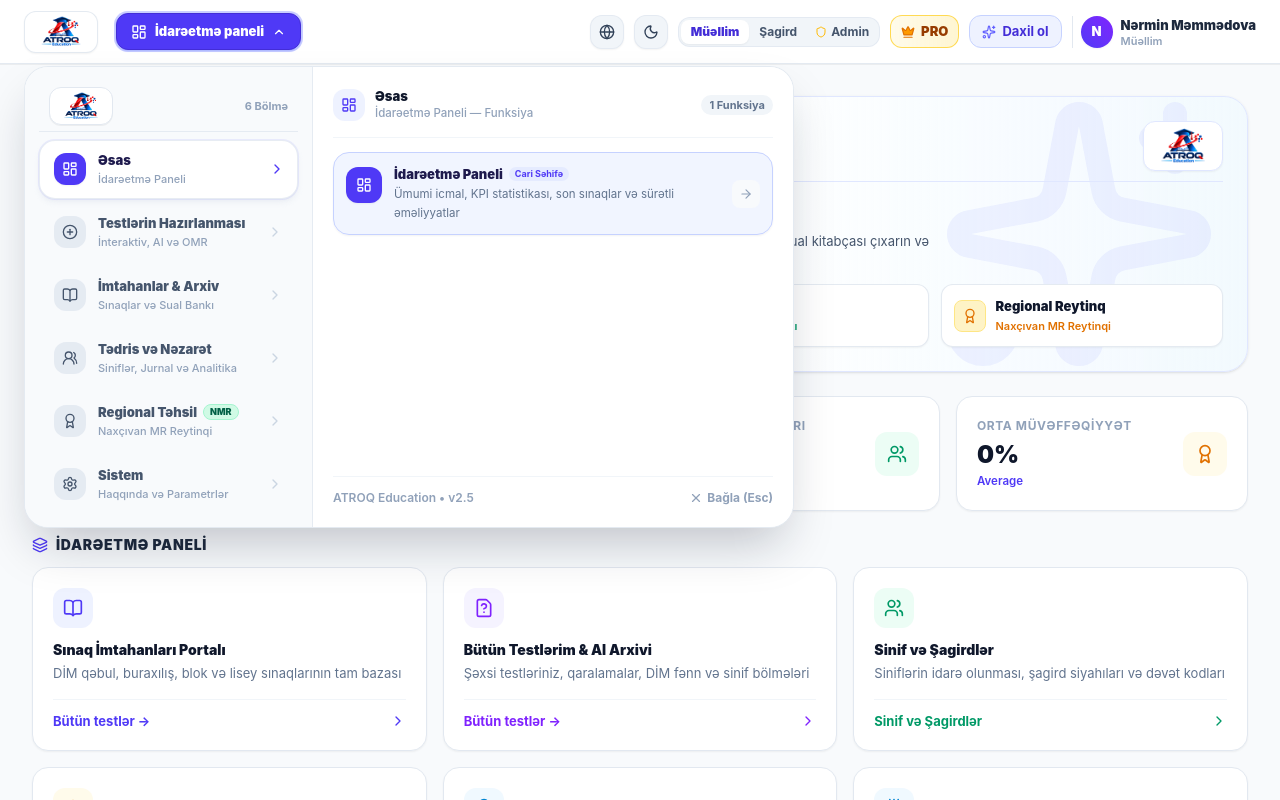
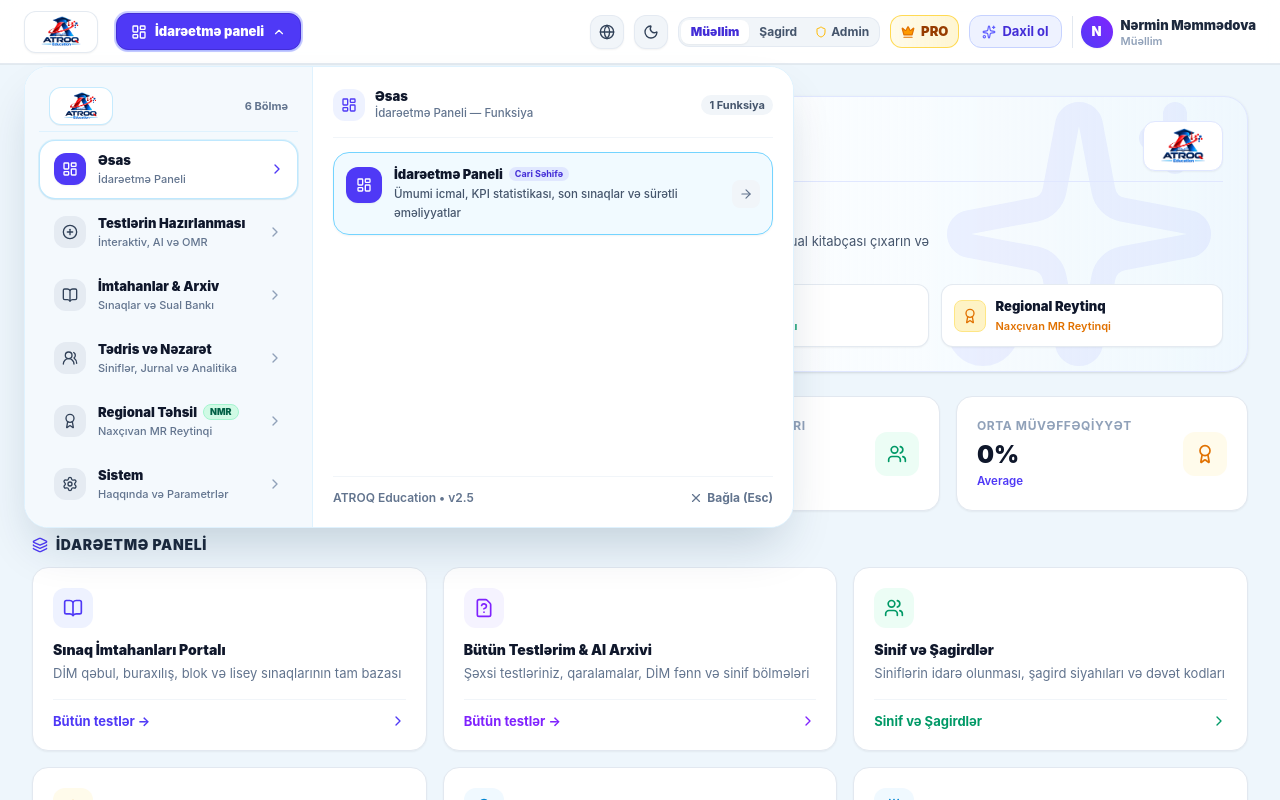
Before and after one commit to oghuzrustamli/testsayti, a React (Vite) app: page / in a window 1280 px wide. Both pictures are taken after a click on the button "İdarəetmə paneli". Built offline with nearby package versions, Linux system fonts and the light colour scheme; no server answers.

Commit message:
feat(ui): switch management panel & menus to light theme with white cards, dark text, ocean blue background, and remove video text from about menu

```diff
--- a/src/App.tsx
+++ b/src/App.tsx
@@ -123,7 +123,7 @@ export function App() {
   }
 
   return (
-    <div className="h-screen w-full flex flex-col overflow-hidden bg-slate-50 font-sans">
+    <div className="h-screen w-full flex flex-col overflow-hidden bg-[#eef6fc] font-sans">
       {/* Top Navigation - Immovably Fixed at the top across all pages */}
       <Navbar
         currentUser={currentUser}
@@ -176,7 +176,7 @@ export function App() {
         )}
 
         {/* Main Content Area - Split-view for OMR & AI test creators, scrollable for dashboard, exams hub & other pages */}
-        <main className={`flex-1 min-w-0 min-h-0 ${activeTab === 'omr_test' || activeTab === 'ai_test' ? 'overflow-hidden flex flex-col' : 'overflow-y-auto overflow-x-hidden'}`}>
+        <main className={`flex-1 min-w-0 min-h-0 bg-[#eef6fc] ${activeTab === 'omr_test' || activeTab === 'ai_test' ? 'overflow-hidden flex flex-col' : 'overflow-y-auto overflow-x-hidden'}`}>
           {viewingAnsweredTestId ? (
             <AnsweredTestPage
               testId={viewingAnsweredTestId}
--- a/src/components/NavigationMegaMenu.tsx
+++ b/src/components/NavigationMegaMenu.tsx
@@ -469,25 +469,25 @@ export const NavigationMegaMenu: React.FC<NavigationMegaMenuProps> = ({
         onClick={onClose}
       />
 
-      {/* Yuxarıdan açılan Əsas və Alt Menyu Qutusu */}
+      {/* Yuxarıdan açılan Əsas və Alt Menyu Qutusu (İşıqlı rejim, normal ağ qutular, qara yazılar) */}
       <div
         ref={menuRef}
-        className="fixed top-16 sm:top-[66px] left-3 sm:left-6 max-w-[calc(100vw-24px)] md:max-w-none bg-white dark:bg-slate-900 rounded-2xl sm:rounded-3xl shadow-2xl shadow-slate-900/25 border border-slate-200/90 dark:border-slate-800 overflow-hidden flex flex-col md:flex-row animate-in fade-in slide-in-from-top-2 duration-200 z-50 text-slate-800 dark:text-slate-100"
+        className="fixed top-16 sm:top-[66px] left-3 sm:left-6 max-w-[calc(100vw-24px)] md:max-w-none bg-white rounded-2xl sm:rounded-3xl shadow-2xl shadow-sky-950/20 border border-sky-100 overflow-hidden flex flex-col md:flex-row animate-in fade-in slide-in-from-top-2 duration-200 z-50 text-slate-900"
         style={{ maxHeight: 'calc(100vh - 84px)' }}
       >
         {/* ================================================================= */}
-        {/* SOL SÜTUN: ƏSAS MENYULAR SİYAHISI                                 */}
+        {/* SOL SÜTUN: ƏSAS MENYULAR SİYAHISI (Okean mavisi zərif fon)       */}
         {/* ================================================================= */}
-        <div className="w-full md:w-72 bg-slate-50/90 dark:bg-slate-950 border-b md:border-b-0 md:border-r border-slate-200/80 dark:border-slate-800 p-3 sm:p-3.5 flex flex-col overflow-y-auto shrink-0 select-none">
-          <div className="px-2.5 py-1.5 mb-2 flex items-center justify-between border-b border-slate-200/80 dark:border-slate-800">
-            <div className="bg-white px-2.5 py-1 rounded-xl border border-slate-200 dark:border-slate-700 shadow-2xs inline-flex items-center justify-center">
+        <div className="w-full md:w-72 bg-[#f4f9fd] border-b md:border-b-0 md:border-r border-sky-100 p-3 sm:p-3.5 flex flex-col overflow-y-auto shrink-0 select-none">
+          <div className="px-2.5 py-1.5 mb-2 flex items-center justify-between border-b border-sky-100">
+            <div className="bg-white px-2.5 py-1 rounded-xl border border-sky-200/80 shadow-2xs inline-flex items-center justify-center">
               <img
                 src="/assets/atroq-logo.png"
                 alt="ATROQ Education"
                 className="h-6 sm:h-7 w-auto object-contain"
               />
             </div>
-            <span className="text-[10px] font-bold text-slate-400 dark:text-slate-500">
+            <span className="text-[10px] font-bold text-slate-500">
               {currentMenu.length} {t.sectionsCount}
             </span>
           </div>
@@ -511,8 +511,8 @@ export const NavigationMegaMenu: React.FC<NavigationMegaMenuProps> = ({
                   }}
                   className={`w-full flex items-center justify-between px-3.5 py-2.5 rounded-xl sm:rounded-2xl text-left transition-all cursor-pointer group ${
                     isSelected
-                      ? 'bg-white dark:bg-slate-900 text-indigo-950 dark:text-white font-black shadow-md shadow-slate-200/60 dark:shadow-black/40 border border-slate-200/80 dark:border-slate-700 ring-1 ring-indigo-500/10'
-                      : 'text-slate-600 dark:text-slate-300 hover:text-slate-900 dark:hover:text-white hover:bg-white/70 dark:hover:bg-slate-900/60 border border-transparent font-bold'
+                      ? 'bg-white text-indigo-950 font-black shadow-xs border border-sky-200/90 ring-1 ring-sky-500/10'
+                      : 'text-slate-700 hover:text-slate-950 hover:bg-white/80 border border-transparent font-bold'
                   }`}
                 >
                   <div className="flex items-center gap-3 min-w-0">
@@ -521,15 +521,15 @@ export const NavigationMegaMenu: React.FC<NavigationMegaMenuProps> = ({
                         isSelected
                           ? 'bg-indigo-600 text-white shadow-xs'
                           : hasActiveChild
-                          ? 'bg-indigo-100 dark:bg-indigo-950 text-indigo-700 dark:text-indigo-300'
-                          : 'bg-slate-200/80 dark:bg-slate-800 text-slate-600 dark:text-slate-300'
+                          ? 'bg-sky-100 text-indigo-800'
+                          : 'bg-slate-200/80 text-slate-700'
                       }`}
                     >
                       <Icon className="w-4 h-4" />
                     </div>
                     <div className="truncate">
                       <div className="flex items-center gap-1.5">
-                        <span className="text-xs font-black truncate">{cat.label}</span>
+                        <span className="text-xs font-black truncate text-slate-900">{cat.label}</span>
                         {cat.badge && (
                           <span
                             className={`text-[9px] font-black px-1.5 py-0.2 rounded-full ${
@@ -540,7 +540,7 @@ export const NavigationMegaMenu: React.FC<NavigationMegaMenuProps> = ({
                           </span>
                         )}
                       </div>
-                      <p className="text-[10px] text-slate-400 dark:text-slate-500 font-medium truncate mt-0.5">
+                      <p className="text-[10px] text-slate-500 font-medium truncate mt-0.5">
                         {cat.subtitle}
                       </p>
                     </div>
@@ -549,8 +549,8 @@ export const NavigationMegaMenu: React.FC<NavigationMegaMenuProps> = ({
                   <ChevronRight
                     className={`w-4 h-4 shrink-0 transition-transform ${
                       isSelected
-                        ? 'text-indigo-600 dark:text-indigo-400 translate-x-0.5'
-                        : 'text-slate-300 dark:text-slate-600 group-hover:text-slate-400'
+                        ? 'text-indigo-600 translate-x-0.5'
+                        : 'text-slate-400 group-hover:text-slate-600'
                     }`}
                   />
                 </button>
@@ -560,32 +560,32 @@ export const NavigationMegaMenu: React.FC<NavigationMegaMenuProps> = ({
         </div>
 
         {/* ================================================================= */}
-        {/* SAĞ SÜTUN: SEÇİLMİŞ ƏSAS MENYUYA AİD ALT MENYULAR                 */}
+        {/* SAĞ SÜTUN: SEÇİLMİŞ ƏSAS MENYUYA AİD ALT MENYULAR (Ağ Kartlar)    */}
         {/* ================================================================= */}
-        <div className="w-full md:w-[440px] lg:w-[480px] bg-white dark:bg-slate-900 p-4 sm:p-5 flex flex-col justify-between overflow-y-auto select-none">
+        <div className="w-full md:w-[440px] lg:w-[480px] bg-white p-4 sm:p-5 flex flex-col justify-between overflow-y-auto select-none">
           <div>
             {/* Alt Menyu Başlığı */}
-            <div className="flex items-center justify-between pb-3.5 mb-3.5 border-b border-slate-100 dark:border-slate-800">
+            <div className="flex items-center justify-between pb-3.5 mb-3.5 border-b border-slate-100">
               <div className="flex items-center gap-2.5">
-                <div className="w-8 h-8 rounded-xl bg-indigo-50 dark:bg-indigo-950/80 text-indigo-600 dark:text-indigo-400 flex items-center justify-center">
+                <div className="w-8 h-8 rounded-xl bg-indigo-50 text-indigo-600 flex items-center justify-center">
                   {React.createElement(activeCategory.icon, { className: 'w-4 h-4' })}
                 </div>
                 <div>
-                  <h3 className="text-xs sm:text-sm font-black text-slate-900 dark:text-white leading-tight">
+                  <h3 className="text-xs sm:text-sm font-black text-slate-900 leading-tight">
                     {activeCategory.label}
                   </h3>
-                  <p className="text-[10.5px] text-slate-400 dark:text-slate-500 font-medium">
+                  <p className="text-[10.5px] text-slate-500 font-medium">
                     {activeCategory.subtitle} — {t.functionsCount}
                   </p>
                 </div>
               </div>
 
-              <span className="text-[10px] font-bold px-2 py-0.5 rounded-full bg-slate-100 dark:bg-slate-800 text-slate-500 dark:text-slate-400">
+              <span className="text-[10px] font-bold px-2 py-0.5 rounded-full bg-slate-100 text-slate-600">
                 {activeCategory.subItems.length} {t.functionsCount}
               </span>
             </div>
 
-            {/* Alt Menyu Bəndləri */}
+            {/* Alt Menyu Bəndləri (Normal Ağ Qutular, Qara Yazılar) */}
             <div className="flex flex-col gap-2">
               {activeCategory.subItems.map((sub) => {
                 const SubIcon = sub.icon;
@@ -597,8 +597,8 @@ export const NavigationMegaMenu: React.FC<NavigationMegaMenuProps> = ({
                     onClick={() => handleItemClick(sub.id)}
                     className={`group p-3 rounded-2xl border transition-all cursor-pointer flex items-center justify-between gap-3 ${
                       isItemActive
-                        ? 'bg-indigo-50/80 dark:bg-indigo-950/50 border-indigo-200 dark:border-indigo-800 text-indigo-950 dark:text-white shadow-xs'
-                        : 'bg-white dark:bg-slate-900 hover:bg-slate-50/90 dark:hover:bg-slate-800/80 border-slate-200/70 dark:border-slate-800 hover:border-indigo-200 dark:hover:border-indigo-700 hover:shadow-sm text-slate-800 dark:text-slate-200'
+                        ? 'bg-sky-50/90 border-sky-300 text-slate-950 shadow-xs'
+                        : 'bg-white hover:bg-sky-50/50 border-slate-200/90 hover:border-sky-300 hover:shadow-xs text-slate-900'
                     }`}
                   >
                     <div className="flex items-start gap-3 min-w-0">
@@ -606,14 +606,14 @@ export const NavigationMegaMenu: React.FC<NavigationMegaMenuProps> = ({
                         className={`w-9 h-9 rounded-xl flex items-center justify-center shrink-0 transition-transform group-hover:scale-105 mt-0.5 ${
                           isItemActive
                             ? 'bg-indigo-600 text-white shadow-xs'
-                            : 'bg-slate-100 dark:bg-slate-800 group-hover:bg-indigo-100 dark:group-hover:bg-indigo-950 text-slate-600 dark:text-slate-300 group-hover:text-indigo-700 dark:group-hover:text-indigo-300'
+                            : 'bg-slate-100 group-hover:bg-indigo-100 text-slate-700 group-hover:text-indigo-700'
                         }`}
                       >
                         <SubIcon className="w-4 h-4" />
                       </div>
                       <div className="min-w-0">
                         <div className="flex items-center gap-1.5 flex-wrap">
-                          <span className="text-xs sm:text-[13px] font-black group-hover:text-indigo-600 dark:group-hover:text-indigo-400 transition-colors">
+                          <span className="text-xs sm:text-[13px] font-black text-slate-900 group-hover:text-indigo-600 transition-colors">
                             {sub.label}
                           </span>
                           {sub.badge && (
@@ -626,18 +626,18 @@ export const NavigationMegaMenu: React.FC<NavigationMegaMenuProps> = ({
                             </span>
                           )}
                           {isItemActive && (
-                            <span className="text-[9px] font-bold text-indigo-600 dark:text-indigo-400 bg-indigo-100/70 dark:bg-indigo-950 px-1.5 py-0.2 rounded-full">
+                            <span className="text-[9px] font-bold text-indigo-700 bg-indigo-100 px-1.5 py-0.2 rounded-full">
                               {t.currentSection}
                             </span>
                           )}
                         </div>
-                        <p className="text-[10.5px] text-slate-500 dark:text-slate-400 line-clamp-2 mt-0.5 leading-relaxed">
+                        <p className="text-[10.5px] text-slate-600 line-clamp-2 mt-0.5 leading-relaxed font-medium">
                           {sub.description}
                         </p>
                       </div>
                     </div>
 
-                    <div className="w-7 h-7 rounded-lg bg-slate-50 dark:bg-slate-800 group-hover:bg-indigo-600 group-hover:text-white text-slate-400 flex items-center justify-center shrink-0 transition-all">
+                    <div className="w-7 h-7 rounded-lg bg-slate-100 group-hover:bg-indigo-600 group-hover:text-white text-slate-500 flex items-center justify-center shrink-0 transition-all">
                       <ArrowRight className="w-3.5 h-3.5" />
                     </div>
                   </div>
@@ -647,12 +647,12 @@ export const NavigationMegaMenu: React.FC<NavigationMegaMenuProps> = ({
           </div>
 
           {/* Menyu Alt Məlumat Zolağı */}
-          <div className="mt-4 pt-3 border-t border-slate-100 dark:border-slate-800 flex items-center justify-between text-[11px] text-slate-400 dark:text-slate-500">
+          <div className="mt-4 pt-3 border-t border-slate-100 flex items-center justify-between text-[11px] text-slate-500">
             <span className="font-semibold">ATROQ Education • v2.5</span>
             <button
               type="button"
               onClick={onClose}
-              className="text-slate-400 hover:text-slate-700 dark:hover:text-slate-200 font-bold flex items-center gap-1 cursor-pointer transition-colors"
+              className="text-slate-500 hover:text-slate-800 font-bold flex items-center gap-1 cursor-pointer transition-colors"
             >
               <X className="w-3.5 h-3.5" />
               <span>{t.closeEsc}</span>
--- a/src/index.css
+++ b/src/index.css
@@ -7,7 +7,9 @@
   }
 
   body {
-    @apply bg-slate-50 text-slate-900 antialiased min-h-screen selection:bg-indigo-500/20 selection:text-indigo-900;
+    background-color: #eef6fc;
+    color: #0f172a;
+    @apply antialiased min-h-screen selection:bg-indigo-500/20 selection:text-indigo-900;
     font-family: 'Plus Jakarta Sans', system-ui, -apple-system, BlinkMacSystemFont, 'Segoe UI', Roboto, Oxygen, Ubuntu, Cantarell, sans-serif;
   }
 }
--- a/src/pages/AiTestCreatorPage.tsx
+++ b/src/pages/AiTestCreatorPage.tsx
@@ -530,7 +530,7 @@ export const AiTestCreatorPage: React.FC<AiTestCreatorPageProps> = ({
   };
 
   return (
-    <div className="h-full w-full flex flex-col overflow-hidden bg-slate-50">
+    <div className="h-full w-full flex flex-col overflow-hidden bg-[#eef6fc]">
       {/* ==============================================================
           MƏRHƏLƏ 1: FƏNN, SİNİF, MÖVZU VƏ TEST PARAMETRLƏRİ
           ============================================================== */}
--- a/src/pages/AnsweredTestPage.tsx
+++ b/src/pages/AnsweredTestPage.tsx
@@ -400,7 +400,7 @@ export const AnsweredTestPage: React.FC<AnsweredTestPageProps> = ({
   };
 
   return (
-    <div className="min-h-screen bg-slate-100 flex flex-col justify-between">
+    <div className="min-h-screen bg-[#eef6fc] flex flex-col justify-between">
       {/* 1. TOP CONTROL BAR (Hidden during printing) */}
       <header className="bg-white border-b border-slate-200 sticky top-0 z-30 px-4 sm:px-8 py-3 shadow-2xs no-print">
         <div className="max-w-7xl mx-auto flex flex-wrap items-center justify-between gap-3">
--- a/src/pages/OmrTestCreatorPage.tsx
+++ b/src/pages/OmrTestCreatorPage.tsx
@@ -953,7 +953,7 @@ export const OmrTestCreatorPage: React.FC<OmrTestCreatorPageProps> = ({
   const unansweredCount = questionCount - answeredCount;
 
   return (
-    <div className="h-full flex flex-col bg-slate-100 overflow-hidden">
+    <div className="h-full flex flex-col bg-[#eef6fc] overflow-hidden">
       {/* 1. TOP HEADER TOOLBAR */}
       <header className="bg-white border-b border-slate-200 px-4 sm:px-6 py-2.5 flex flex-wrap items-center justify-between gap-3 shrink-0 shadow-2xs z-10">
         <div className="flex items-center gap-3">
--- a/src/pages/RegionalStatsPage.tsx
+++ b/src/pages/RegionalStatsPage.tsx
@@ -233,7 +233,7 @@ export const RegionalStatsPage: React.FC<RegionalStatsPageProps> = ({ user }) =>
   };
 
   return (
-    <div className="w-full min-h-full flex flex-col bg-slate-50 font-sans">
+    <div className="w-full min-h-full flex flex-col bg-[#eef6fc] font-sans">
       {/* ==============================================================
           1. YUXARI STATİSTİKA BAŞLIĞI VƏ ƏSAS İDARƏETMƏ ZOLAĞI
           ============================================================== */}
```
Also changed, not shown: src/context/ThemeLanguageContext.tsx (+2 -5 lines), src/lib/i18n.ts (+12 -12 lines), src/pages/InteractiveTestTaking.tsx (+4 -4 lines).
